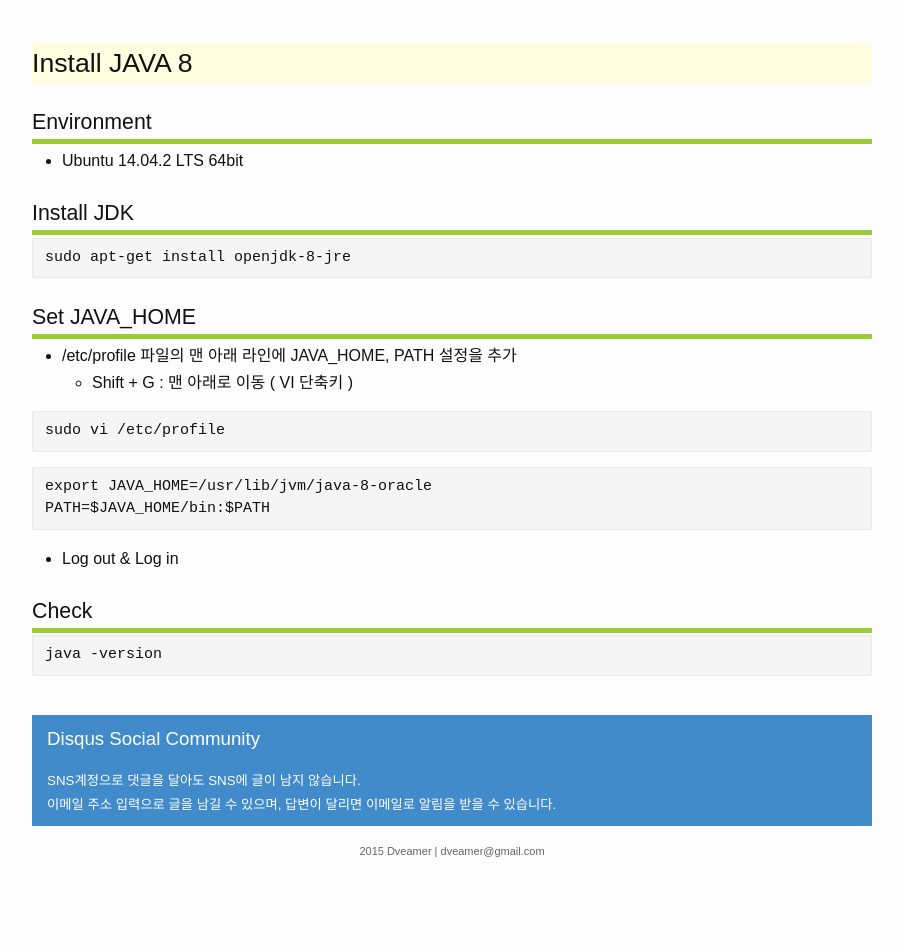
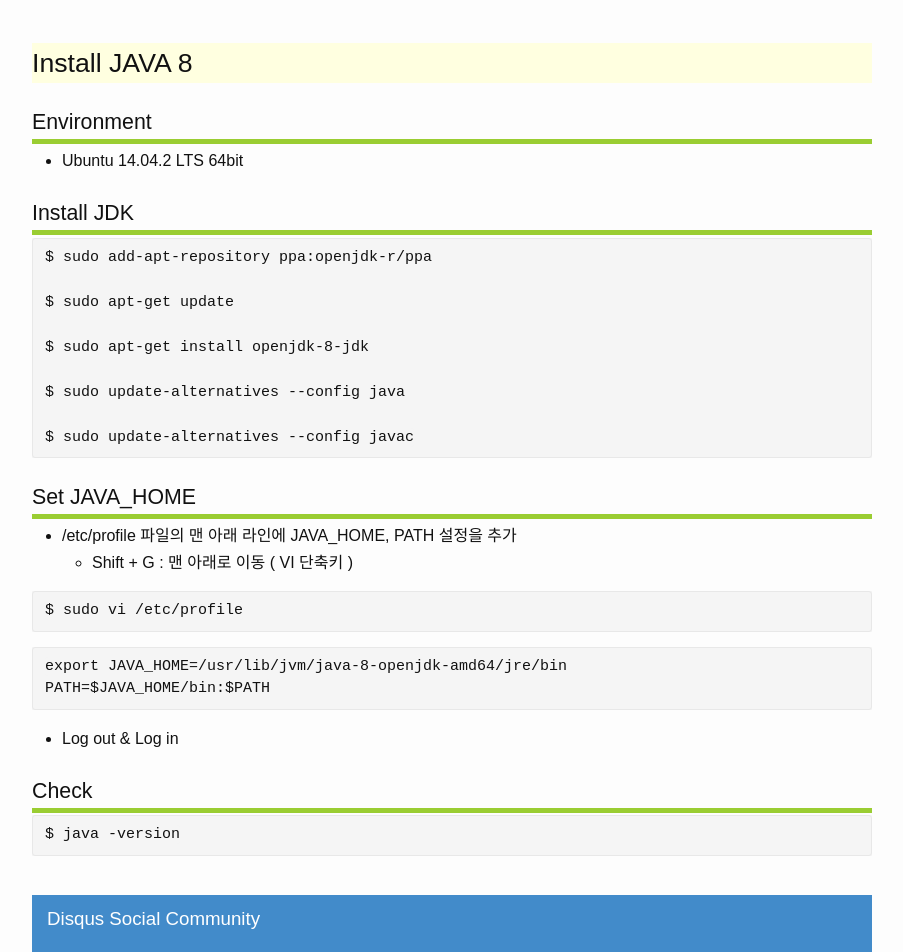
Before and after one commit to dveamer/dveamer.github.io, a Jekyll site: the page built from _posts/Java/2015-07-08-HowToInstallJava8.md, in a window 1280 px wide and 1400 px high, scrolled down 885 px. Shown: the part 361-1313 px from the top of the window, without its empty margins (188-1091 px from the left). Built offline with Jekyll 4.4.1, drawn with Linux system fonts in a browser that asks for light colours; comment, search, counter and statistics services are not loaded; before the commit the page ends 2105 px from its top, so only the background shows below that.

Commit message:
add an article

```diff
--- a/_posts/Java/2015-07-08-HowToInstallJava8.md
+++ b/_posts/Java/2015-07-08-HowToInstallJava8.md
@@ -28,7 +29,15 @@ HashMap 도 많은 데이터를 보관시에는 성능이 더 좋아졌다고
 ## Install JDK
 
 ~~~
-sudo apt-get install openjdk-8-jre
+$ sudo add-apt-repository ppa:openjdk-r/ppa
+
+$ sudo apt-get update
+
+$ sudo apt-get install openjdk-8-jdk
+
+$ sudo update-alternatives --config java
+
+$ sudo update-alternatives --config javac
 ~~~
 
 ## Set JAVA_HOME
@@ -36,11 +45,11 @@ sudo apt-get install openjdk-8-jre
     - Shift + G : 맨 아래로 이동 ( VI 단축키 )
 
 ~~~
-sudo vi /etc/profile
+$ sudo vi /etc/profile
 ~~~
 
 ~~~
-export JAVA_HOME=/usr/lib/jvm/java-8-oracle
+export JAVA_HOME=/usr/lib/jvm/java-8-openjdk-amd64/jre/bin
 PATH=$JAVA_HOME/bin:$PATH
 ~~~
   * Log out & Log in
@@ -48,5 +57,5 @@ PATH=$JAVA_HOME/bin:$PATH
 ## Check
 
 ~~~
-java -version
+$ java -version
 ~~~
```
Also changed, not shown: other parts of _posts/Java/2015-07-08-HowToInstallJava8.md (+1 -0 lines), _posts/MariaDB/2015-09-20-HowToInstallMariadb10.md (+7 -7 lines), _posts/Ubuntu/2015-07-04-Ubuntu14.04LTS.md (+44 -10 lines).
